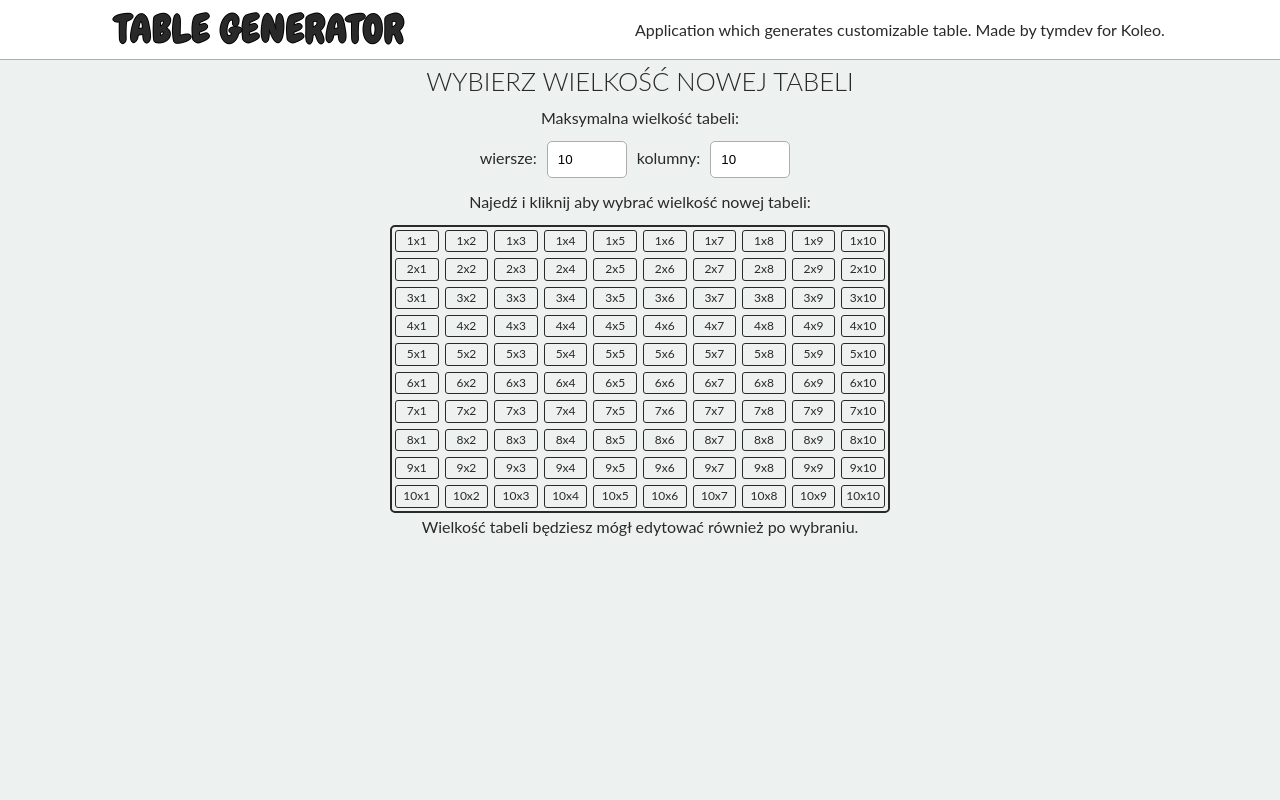
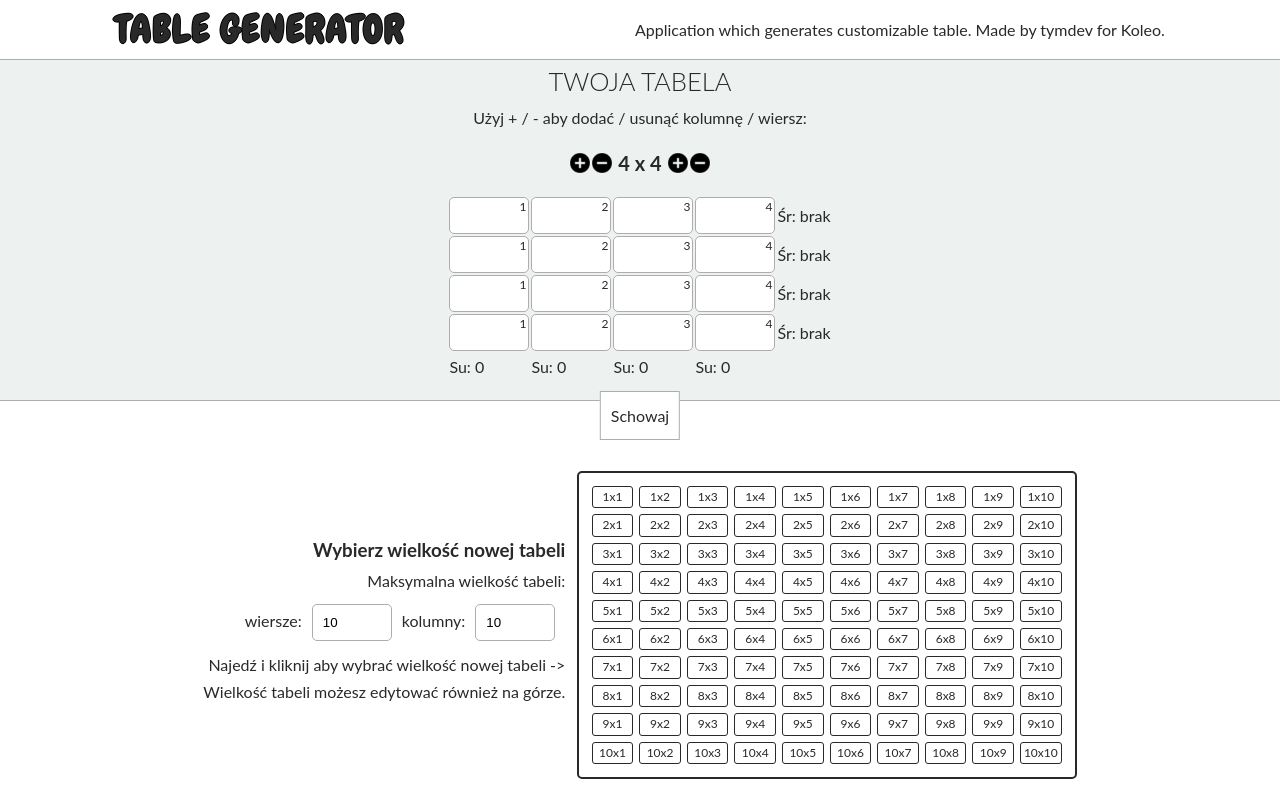
Before and after one commit to d0peCode/table-generator, a Vue app: page / in a window 1280 px wide. Built offline with nearby package versions, Linux system fonts and the light colour scheme.

Commit message:
refactor names

```diff
--- a/src/App.vue
+++ b/src/App.vue
@@ -4,7 +4,7 @@
     </div>
 </template>
 <script>
-import index from './pages/index'
+import index from './pages/Index'
 
 export default {
     components: { index }
--- /dev/null
+++ b/src/components/index/SpreadsheetTable.vue
@@ -0,0 +1,14 @@
+<template>
+    <div>
+        <table-generator></table-generator>
+        <table-grid></table-grid>
+    </div>
+</template>
+<script>
+import TableGrid from '../../components/index/table/TableGrid';
+import TableGenerator from '../../components/index/table/TableGenerator';
+
+export default {
+    components: { TableGrid, TableGenerator }
+}
+</script>
--- a/src/components/index/navbar.vue
+++ b/src/components/index/TopBar.vue
@@ -4,4 +4,4 @@
         <p>Application which generates customizable table. Made by tymdev for Koleo.</p>
     </header>
 </template>
-<style scoped lang="scss" src="../../styles/scss/components/_navbar.scss"></style>
+<style scoped lang="scss" src="../../styles/scss/components/_topbar.scss"></style>
--- a/src/components/index/tableGenerator.vue
+++ b/src/components/index/table/TableGenerator.vue
@@ -1,5 +1,5 @@
 <template>
-    <section class="table-generator" v-show="called">
+    <section class="table-generator">
         <h2 class="heading-secondary">Twoja tabela</h2>
         <p>Użyj + / - aby dodać / usunąć kolumnę / wiersz:</p>
         <div class="table-generator__manager">
@@ -29,20 +29,22 @@
     </section>
 </template>
 <script>
-import { eventBus } from "../../helpers/eventBus";
+import { eventBus } from "../../../helpers/eventBus";
 
 export default {
     data() {
         return {
-            called: false,
             tableSize: {
-                x: 0,
-                y: 0
+                x: 4,
+                y: 4
             },
             tableValues: []
         }
     },
     created() {
+        for (let i = 0, l = this.tableSize.y; i < l; i++) {
+            this.tableValues.push([]);
+        }
         eventBus.$on('generate::table', data => {
             this.called = true;
             this.tableSize.x = data.x;
@@ -113,4 +115,4 @@ export default {
     }
 }
 </script>
-<style scoped lang="scss" src="../../styles/scss/components/_table-generator.scss"></style>
+<style scoped lang="scss" src="../../../styles/scss/components/_table-generator.scss"></style>
--- a/src/components/index/tableGrid.vue
+++ b/src/components/index/table/TableGrid.vue
@@ -1,6 +1,11 @@
 <template>
-    <section class="table-grid" v-show="!tableGenerated">
-        <h2 class="heading-secondary">Wybierz wielkość nowej tabeli</h2>
+    <section class="table-grid" :class="show ? '' : 'table-grid__collapsed'">
+        <div class="table-grid__tool">
+            <p v-if="show" @click="show = !show">Schowaj</p>
+            <p v-if="!show" @click="show = !show">Pokaż</p>
+        </div>
+        <div class="table-grid__info">
+            <h3 class="heading-tertiary">Wybierz wielkość nowej tabeli</h3>
             <p>Maksymalna wielkość tabeli:</p>
             <div class="table-grid__form">
                 <label for="x">wiersze:</label>
@@ -8,7 +13,9 @@
                 <label for="y">kolumny:</label>
                 <input id="y" type="number" v-model="gridSize.max.y" min="1" class="table-grid__input">
             </div>
-        <p>Najedź i kliknij aby wybrać wielkość nowej tabeli:</p>
+            <p>Najedź i kliknij aby wybrać wielkość nowej tabeli -></p>
+            <p>Wielkość tabeli możesz edytować również na górze.</p>
+        </div>
         <div class="table-grid__grid">
             <div class="table-grid__grid-row"
                  v-for="n in parseInt(gridSize.max.y)"
@@ -25,16 +32,15 @@
                 </div>
             </div>
         </div>
-        <p>Wielkość tabeli będziesz mógł edytować również po wybraniu.</p>
     </section>
 </template>
 <script>
-import { eventBus } from '../../helpers/eventBus';
+import { eventBus } from '../../../helpers/eventBus';
 
 export default {
     data() {
         return {
-            tableGenerated: false,
+            show: true,
             gridSize: {
                 max: { x: 10, y: 10 },
                 hovered: { x: 0, y: 0 },
@@ -45,7 +51,7 @@ export default {
     methods: {
         generateTable() {
             eventBus.$emit('generate::table', this.gridSize.selected);
-            this.tableGenerated = true;
+            this.show = false;
         },
         selectHovered(x, y) {
             this.gridSize.hovered.x = x;
@@ -59,4 +65,4 @@ export default {
     }
 }
 </script>
-<style scoped lang="scss" src="../../styles/scss/components/_table-grid.scss"></style>
+<style scoped lang="scss" src="../../../styles/scss/components/_table-grid.scss"></style>
--- a/src/pages/index.vue
+++ b/src/pages/index.vue
@@ -1,16 +1,14 @@
 <template>
     <main>
-        <navbar></navbar>
-        <table-grid></table-grid>
-        <table-generator></table-generator>
+        <top-bar></top-bar>
+        <spreadsheet-table></spreadsheet-table>
     </main>
 </template>
 <script>
-import navbar from '../components/index/navbar';
-import tableGrid from '../components/index/tableGrid';
-import tableGenerator from '../components/index/tableGenerator';
+import TopBar from '../components/index/TopBar';
+import SpreadsheetTable from '../components/index/SpreadsheetTable';
 
 export default {
-    components: { navbar, tableGrid, tableGenerator }
+    components: { TopBar, SpreadsheetTable }
 }
 </script>
--- a/src/styles/scss/components/_table-grid.scss
+++ b/src/styles/scss/components/_table-grid.scss
@@ -1,10 +1,39 @@
 @import '../abstracts/variables';
 
 .table-grid {
+    height: 40rem;
     width: 100%;
+    position: fixed;
+    bottom: 0;
+    left: 0;
+    background-color: white;
+    padding: 6rem 15%;
+    border-top: 1px solid $color-grey-light;
     display: flex;
-    flex-direction: column;
     align-items: center;
+    justify-content: space-evenly;
+    flex-wrap: wrap;
+    transition: bottom .3s;
+
+    &__collapsed {
+        bottom: -35rem;
+    }
+
+    &__tool {
+        position: absolute;
+        top: -10px;
+        left: 50%;
+        transform: translateX(-50%);
+        background: white;
+        border: 1px solid $color-grey-light;
+
+        p {
+            padding: 10px;
+        }
+        &:hover {
+            cursor: pointer;
+        }
+    }
 
     &__input {
         width: 8rem;
@@ -14,12 +43,20 @@
         border: 1px solid $color-grey-light;
     }
 
+    &__info {
+        display: flex;
+        flex-direction: column;
+        align-items: flex-end;
+    }
+
     &__grid {
         margin-top: 1rem;
         min-width: 50rem;
         max-width: 100%;
         border: 2px solid $color-grey-dark;
         border-radius: 5px;
+        padding: 1rem;
+        overflow: auto;
 
         &-row {
             width: 100%;
```
Also changed, not shown: src/styles/scss/components/_spreadsheet-table.scss (added), src/styles/scss/components/_topbar.scss (renamed from src/styles/scss/components/_navbar.scss), 1 other file (tests, documents, lock files or other folders). Lines whose indentation alone changed are shown as unchanged.
